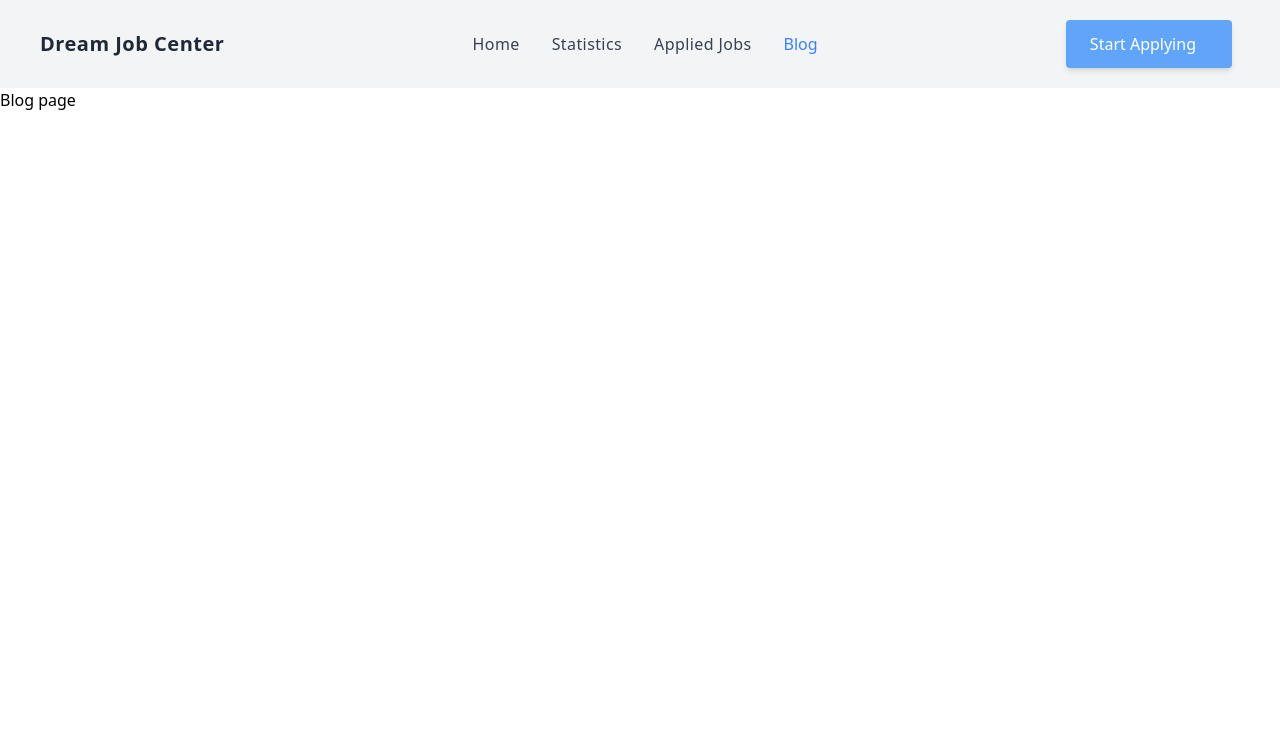
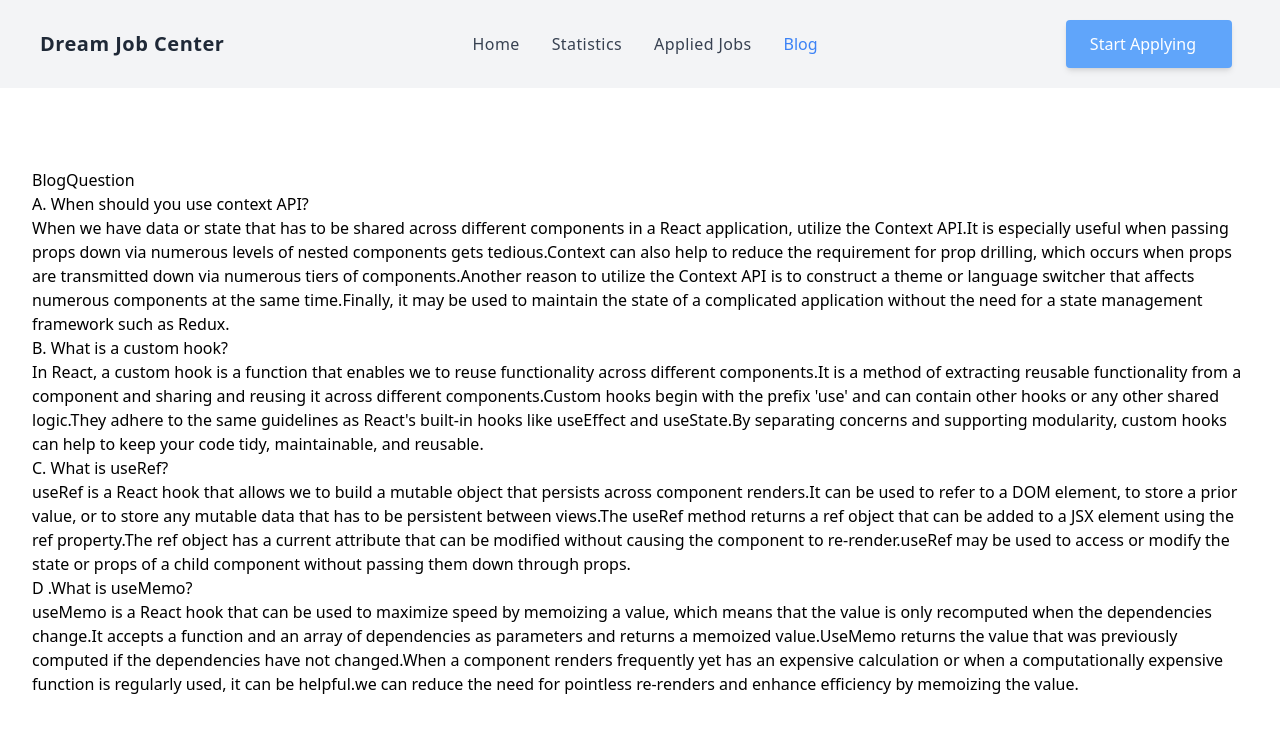
Before and after one commit to Sazzads/dream_job_center, a React (Vite) app: page /blog in a window 1280 px wide. Shown: the top 732 px of the page. Built offline with nearby package versions, Linux system fonts and the light colour scheme.

Commit message:
add question on blog

```diff
--- a/src/Components/Blog/Blog.jsx
+++ b/src/Components/Blog/Blog.jsx
@@ -2,8 +2,21 @@ import React from 'react';
 
 const Blog = () => {
     return (
-        <div>
-            <h1>Blog page</h1>
+        <div className='my-container'>
+            <h1>BlogQuestion</h1>
+            <h3>A. When should you use context API?</h3>
+            <p>When we have data or state that has to be shared across different components in a React application, utilize the Context API.It is especially useful when passing props down via numerous levels of nested components gets tedious.Context can also help to reduce the requirement for prop drilling, which occurs when props are transmitted down via numerous tiers of components.Another reason to utilize the Context API is to construct a theme or language switcher that affects numerous components at the same time.Finally, it may be used to maintain the state of a complicated application without the need for a state management framework such as Redux.</p>
+            <h3>B. What is a custom hook?</h3>
+            <p>In React, a custom hook is a function that enables we to reuse functionality across different components.It is a method of extracting reusable functionality from a component and sharing and reusing it across different components.Custom hooks begin with the prefix 'use' and can contain other hooks or any other shared logic.They adhere to the same guidelines as React's built-in hooks like useEffect and useState.By separating concerns and supporting modularity, custom hooks can help to keep your code tidy, maintainable, and reusable.</p>
+            <h3>C. What is useRef?</h3>
+            <p>useRef is a React hook that allows we to build a mutable object that persists across component renders.It can be used to refer to a DOM element, to store a prior value, or to store any mutable data that has to be persistent between views.The useRef method returns a ref object that can be added to a JSX element using the ref property.The ref object has a current attribute that can be modified without causing the component to re-render.useRef may be used to access or modify the state or props of a child component without passing them down through props.</p>
+            <h3>D .What is useMemo?</h3>
+            <p>useMemo is a React hook that can be used to maximize speed by memoizing a value, which means that the value is only recomputed when the dependencies change.It accepts a function and an array of dependencies as parameters and returns a memoized value.UseMemo returns the value that was previously computed if the dependencies have not changed.When a component renders frequently yet has an expensive calculation or when a computationally expensive function is regularly used, it can be helpful.we can reduce the need for pointless re-renders and enhance efficiency by memoizing the value.
+
+
+
+
+            </p>
         </div>
     );
 };
```
